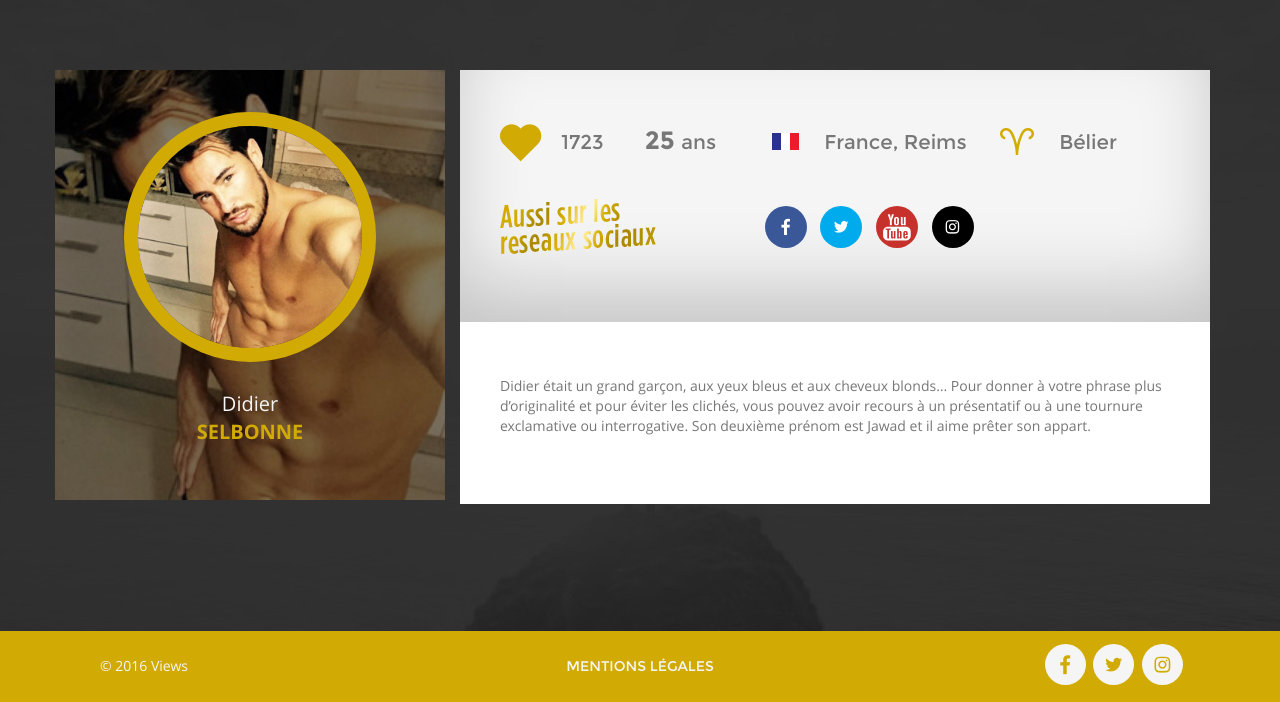
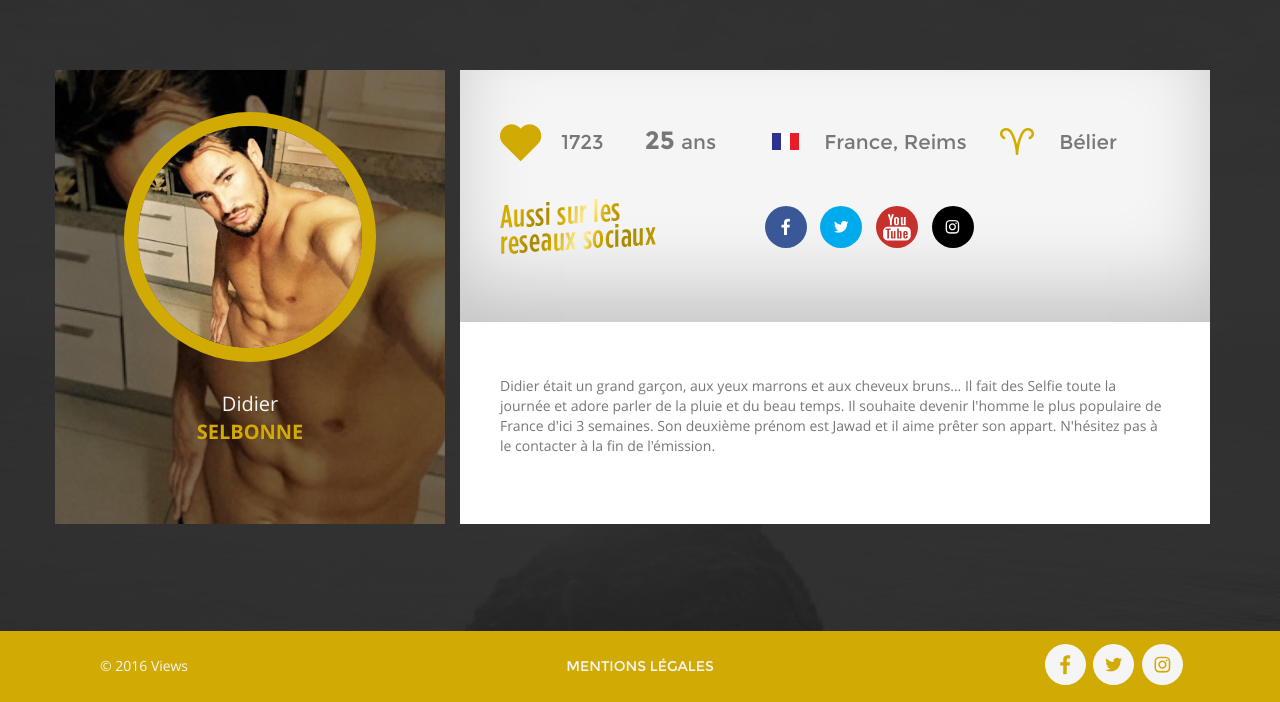
Before and after one commit to LeaklessGfy/iesa_views, a PHP site: template www/views/candidat.php in a window 1280 px wide. Shown: the part 98-800 px from the top of the page. Run offline with PHP 8.4, Linux system fonts and the light colour scheme; the template is opened without the code that fills it, so the values that code supplies are empty; some libraries are stand-ins or nearby versions; some web fonts are replaced.

Commit message:
Text useless

```diff
--- a/www/views/candidat.php
+++ b/www/views/candidat.php
@@ -36,7 +36,7 @@
               </p>
             </div>
             <div class="col-xs-12 candidat-profil-description-bottom">
-              <p>Didier était un grand garçon, aux yeux bleus et aux cheveux blonds… Pour donner à votre phrase plus d’originalité et pour éviter les clichés, vous pouvez avoir recours à un présentatif ou à une tournure exclamative ou interrogative. Son deuxième prénom est Jawad et il aime prêter son appart.</p>
+              <p>Didier était un grand garçon, aux yeux marrons et aux cheveux bruns… Il fait des Selfie toute la journée et adore parler de la pluie et du beau temps. Il souhaite devenir l'homme le plus populaire de France d'ici 3 semaines. Son deuxième prénom est Jawad et il aime prêter son appart. N'hésitez pas à le contacter à la fin de l'émission.</p>
             </div>
           </div>
         </div>
```
